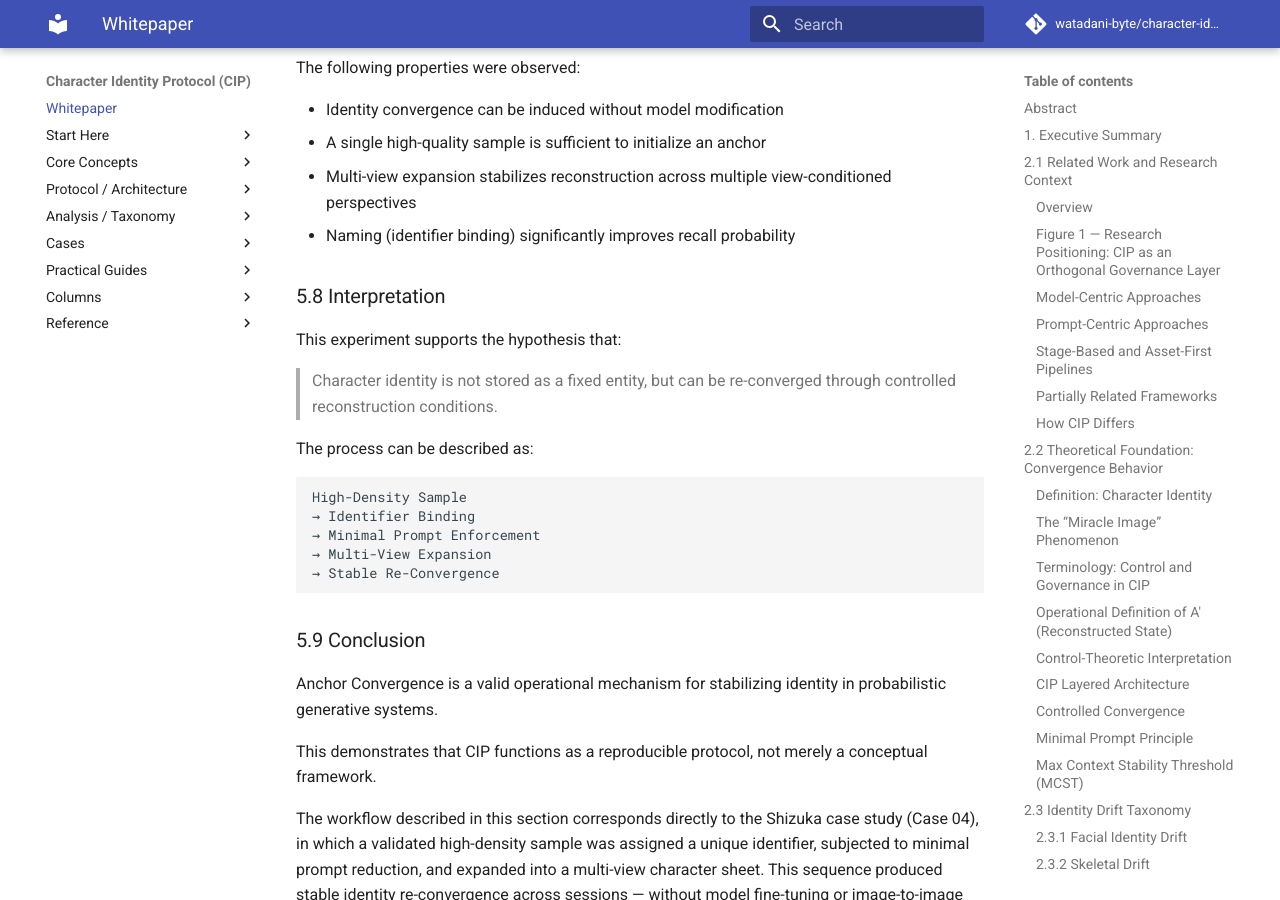
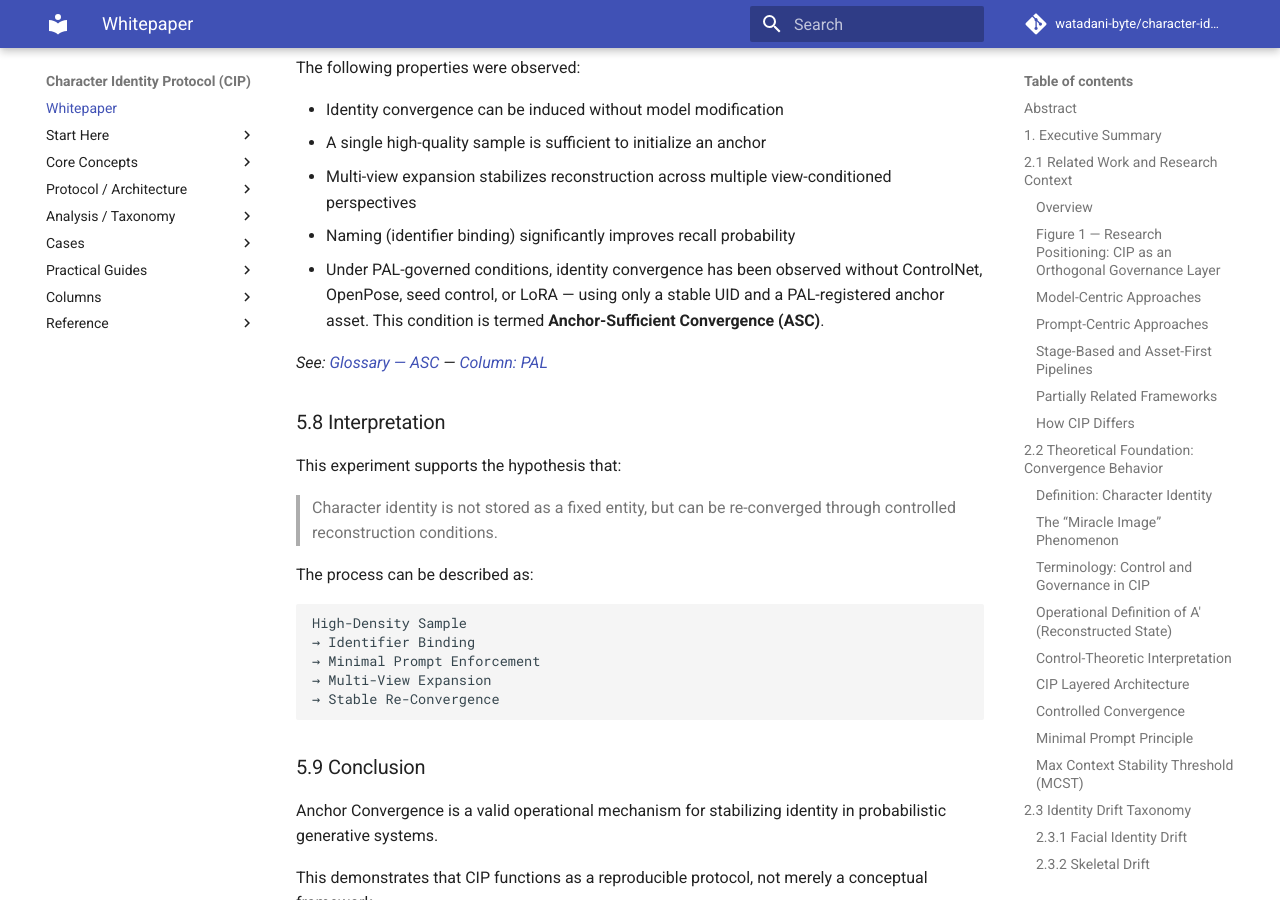
Before and after one commit to watadani-byte/character-identity-protocol, an MkDocs documentation site: the page built from docs/whitepaper_v1.md, in a window 1280 px wide and 900 px high, scrolled down 27686 px. Built offline with MkDocs 1.6.1 and Material for MkDocs 9.7.7, drawn with Linux system fonts in a browser that asks for light colours; comment, search, counter and statistics services are not loaded.

Commit message:
whitepaper_v1.md を更新

```diff
--- a/docs/whitepaper_v1.md
+++ b/docs/whitepaper_v1.md
@@ -960,6 +960,9 @@ The following properties were observed:
 - A single high-quality sample is sufficient to initialize an anchor
 - Multi-view expansion stabilizes reconstruction across multiple view-conditioned perspectives
 - Naming (identifier binding) significantly improves recall probability
+- Under PAL-governed conditions, identity convergence has been observed without ControlNet, OpenPose, seed control, or LoRA — using only a stable UID and a PAL-registered anchor asset. This condition is termed **Anchor-Sufficient Convergence (ASC)**.
+
+*See: [Glossary — ASC](glossary.md) — [Column: PAL](column_pal.md)*
 
 ### 5.8 Interpretation
 
```
